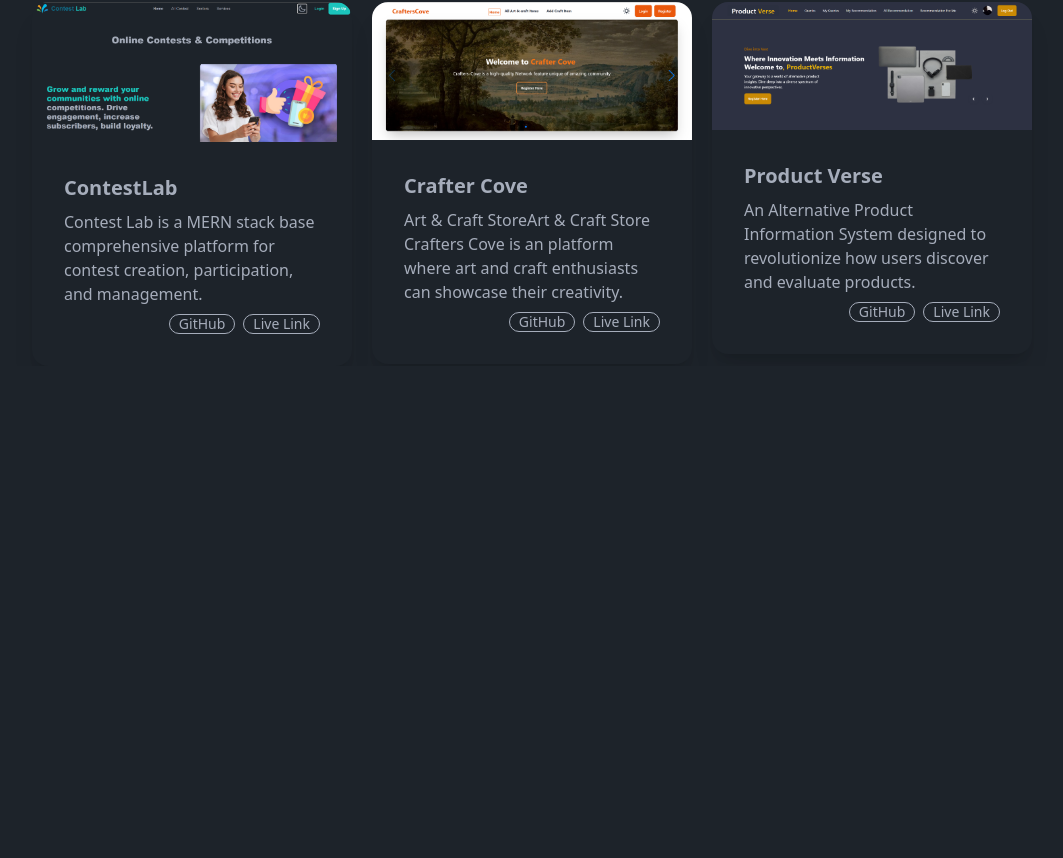
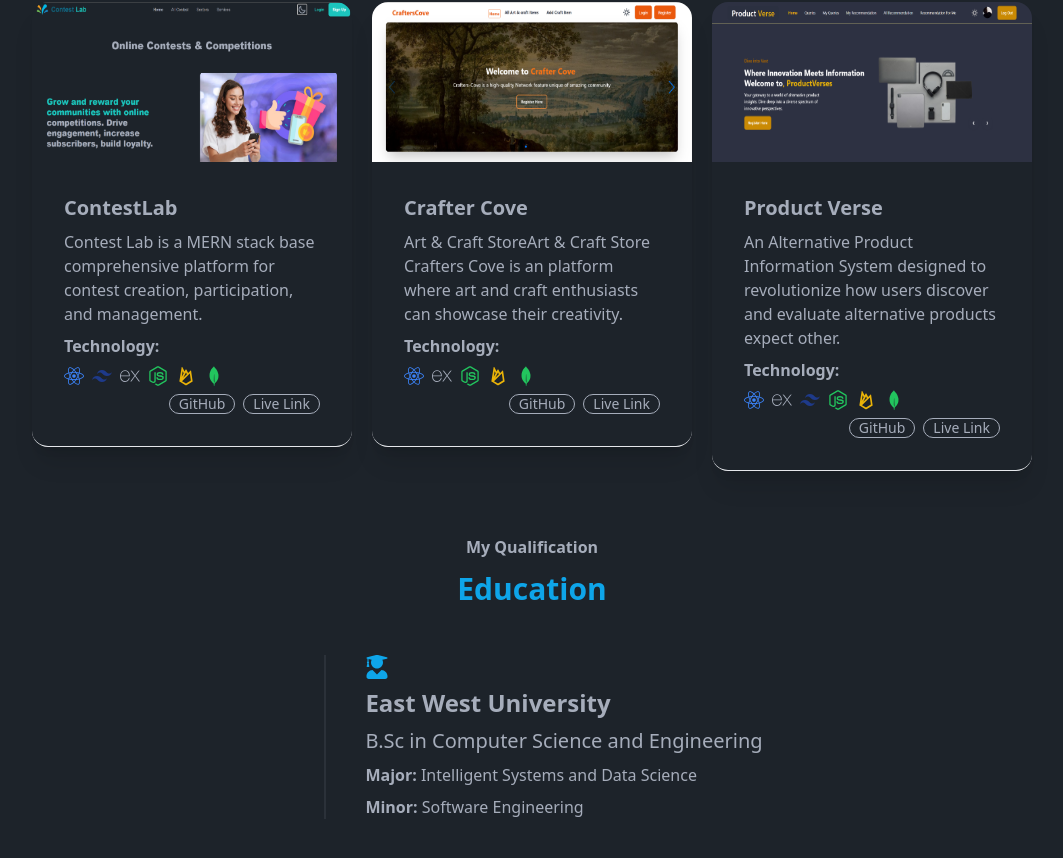
Before and after one commit to SamiulHasan-dev/portfolio, a React (Vite) app: page / in a window 1280 px wide. Shown: the part 1968-2826 px from the top of the page, without its empty margins (108-1171 px from the left). Before the commit the page ends 2334 px from the top, so only its background shows below. Built offline with nearby package versions, Linux system fonts and the light colour scheme.

Commit message:
education

```diff
--- a/src/App.jsx
+++ b/src/App.jsx
@@ -1,6 +1,7 @@
 
 import './App.css'
 import About from './components/About/About'
+import Education from './components/Education/Education'
 import Header from './components/Header/Header'
 import Projects from './components/Projects/Projects'
 import Skills from './components/Skills/Skills'
@@ -14,6 +15,7 @@
       <About></About>
       <Skills></Skills>
       <Projects></Projects>
+      <Education></Education>
     </>
   )
 }
--- /dev/null
+++ b/src/components/Education/Education.jsx
@@ -0,0 +1,26 @@
+import { FaUserGraduate } from "react-icons/fa";
+
+
+
+const Education = () => {
+    return (
+        <div className="max-w-5xl mx-auto my-16">
+            <p className='text-center font-bold mb-3'>My Qualification</p>
+             <h2 className="text-3xl text-center font-bold text-sky-500 mb-8">Education</h2>
+            <div className="hero">
+                <div className="hero-content flex-row">
+                    <div className="divider divider-horizontal"></div>
+                    <div className="space-y-2">
+                        <p><FaUserGraduate className="text-2xl text-sky-500" /></p>
+                        <h3 className="text-2xl font-bold">East West University</h3>
+                        <h4 className="text-xl">B.Sc in Computer Science and Engineering</h4>
+                        <p><span className="font-bold">Major:</span> Intelligent Systems and Data Science</p>
+                        <p><span className="font-bold">Minor:</span> Software Engineering</p>
+                    </div>
+                </div>
+            </div>
+        </div>
+    );
+};
+
+export default Education;
--- a/src/components/Projects/Projects.jsx
+++ b/src/components/Projects/Projects.jsx
@@ -1,6 +1,9 @@
+import { FaNodeJs, FaReact } from 'react-icons/fa';
 import contest from '../../../public/ContestLab.png'
 import crafter from '../../../public/CraftersCove.png'
 import product from '../../../public/ProductVerse.png'
+import { SiExpress, SiMongodb } from 'react-icons/si';
+import { RiFirebaseLine, RiTailwindCssFill } from 'react-icons/ri';
 
 const Projects = () => {
     return (
@@ -10,9 +13,9 @@
             <div className="grid grid-cols-1 md:grid-cols-3 gap-5 px-3">
                 <div>
                     {/* project 1 */}
-                    <div className="card bg-base-100 shadow-xl">
+                    <div className="card bg-base-100 shadow-xl border-b">
                         <figure>
-                            <img
+                            <img className='h-40'
                                 src={contest}
                                 alt="" />
                         </figure>
@@ -21,6 +24,9 @@
                                 ContestLab
                             </h2>
                             <p>Contest Lab is a MERN stack base comprehensive platform for contest creation, participation, and management.</p>
+                            <p className='font-bold'>Technology:</p>
+                            <div className='flex items-center text-xl gap-2'><FaReact className='text-blue-500' />
+                            <RiTailwindCssFill className='text-blue-900' /> <SiExpress /> <FaNodeJs className='text-green-500' /> <RiFirebaseLine className='text-yellow-500' /> <SiMongodb className='text-green-500' /></div>
                             <div className="card-actions justify-end">
                                 <div className="badge badge-outline"><a href="https://github.com/SamiulHasan-dev/contest-creation-platform">GitHub</a></div>
                                 <div className="badge badge-outline"><a href="https://contest-lab-f764b.web.app">Live Link</a></div>
@@ -30,9 +36,10 @@
                 </div>
                 <div>
                     {/* project 12*/}
-                    <div className="card bg-base-100  shadow-xl">
+                    <div className="card bg-base-100  shadow-xl border-b">
                         <figure>
                             <img
+                                className='h-40'
                                 src={crafter}
                                 alt="" />
                         </figure>
@@ -42,6 +49,8 @@
 
                             </h2>
                             <p>Art & Craft StoreArt & Craft Store Crafters Cove is an platform where art and craft enthusiasts can showcase their creativity.</p>
+                            <p className='font-bold'>Technology:</p>
+                            <div className='flex items-center text-xl gap-2'><FaReact className='text-blue-500' /> <SiExpress /> <FaNodeJs className='text-green-500' /> <RiFirebaseLine className='text-yellow-500' /> <SiMongodb className='text-green-500' /></div>
                             <div className="card-actions justify-end">
                                 <div className="badge badge-outline"><a href="https://github.com/SamiulHasan-dev/art-and-craft-store">GitHub</a></div>
                                 <div className="badge badge-outline"><a href="https://crafters-cove-e39bb.web.app">Live Link</a></div>
@@ -51,9 +60,10 @@
                 </div>
                 <div>
                     {/* project 3 */}
-                    <div className="card bg-base-100 shadow-xl">
+                    <div className="card bg-base-100 shadow-xl border-b">
                         <figure>
                             <img
+                                className='h-40'
                                 src={product}
                                 alt="" />
                         </figure>
@@ -61,7 +71,9 @@
                             <h2 className="card-title">
                                 Product Verse
                             </h2>
-                            <p>An Alternative Product Information System designed to revolutionize how users discover and evaluate products. </p>
+                            <p>An Alternative Product Information System designed to revolutionize how users discover and evaluate alternative products expect other. </p>
+                            <p className='font-bold'>Technology:</p>
+                            <div className='flex items-center text-xl gap-2'><FaReact className='text-blue-500' /> <SiExpress /> <RiTailwindCssFill className='text-blue-900' /> <FaNodeJs className='text-green-500' /> <RiFirebaseLine className='text-yellow-500' /> <SiMongodb className='text-green-500' /></div>
                             <div className="card-actions justify-end">
                                 <div className="badge badge-outline"><a href="https://github.com/SamiulHasan-dev/Alternative-Product-Information-System">GitHub</a></div>
                                 <div className="badge badge-outline"><a href="https://product-verse.web.app">Live Link</a></div>
```
